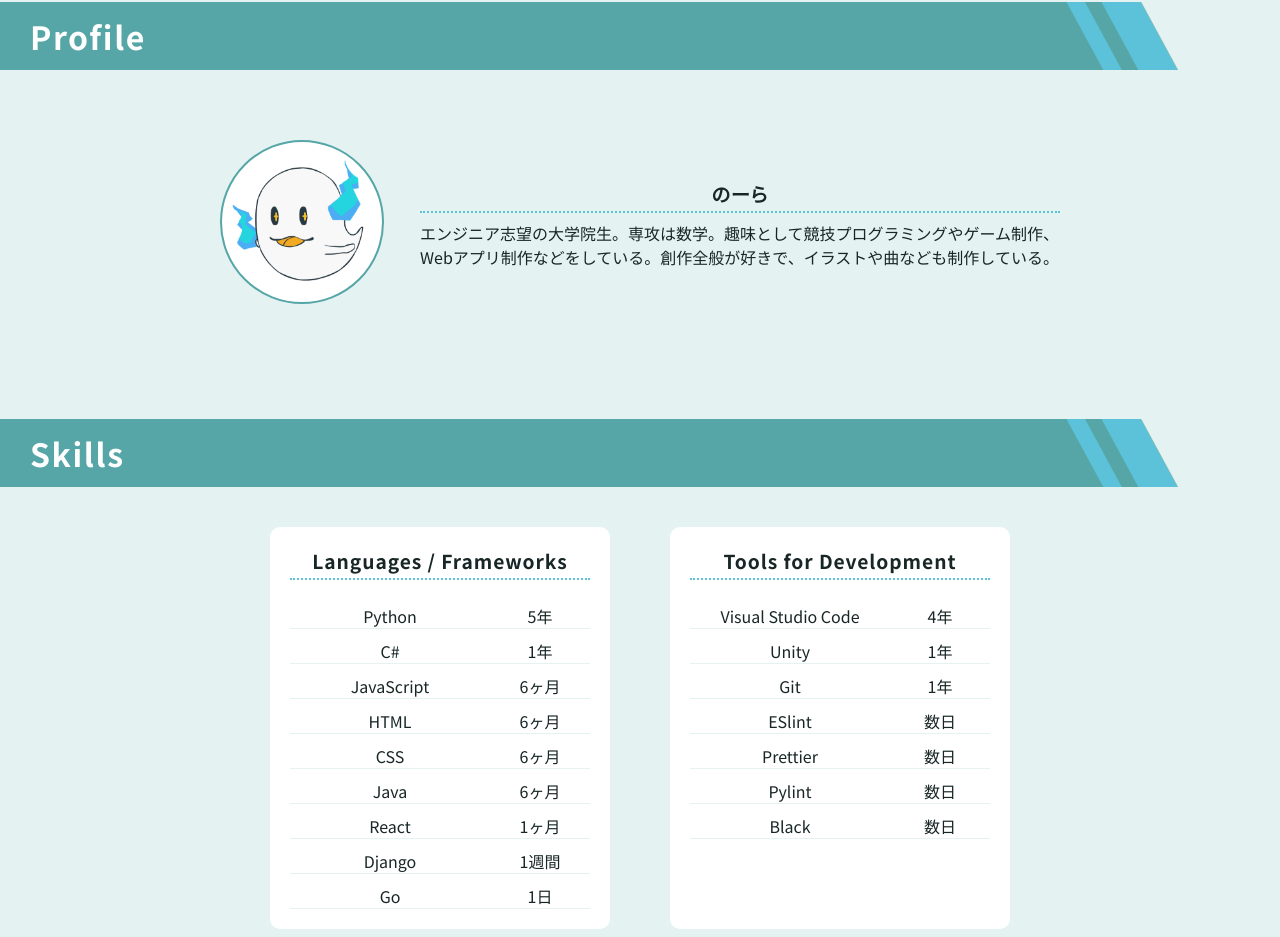
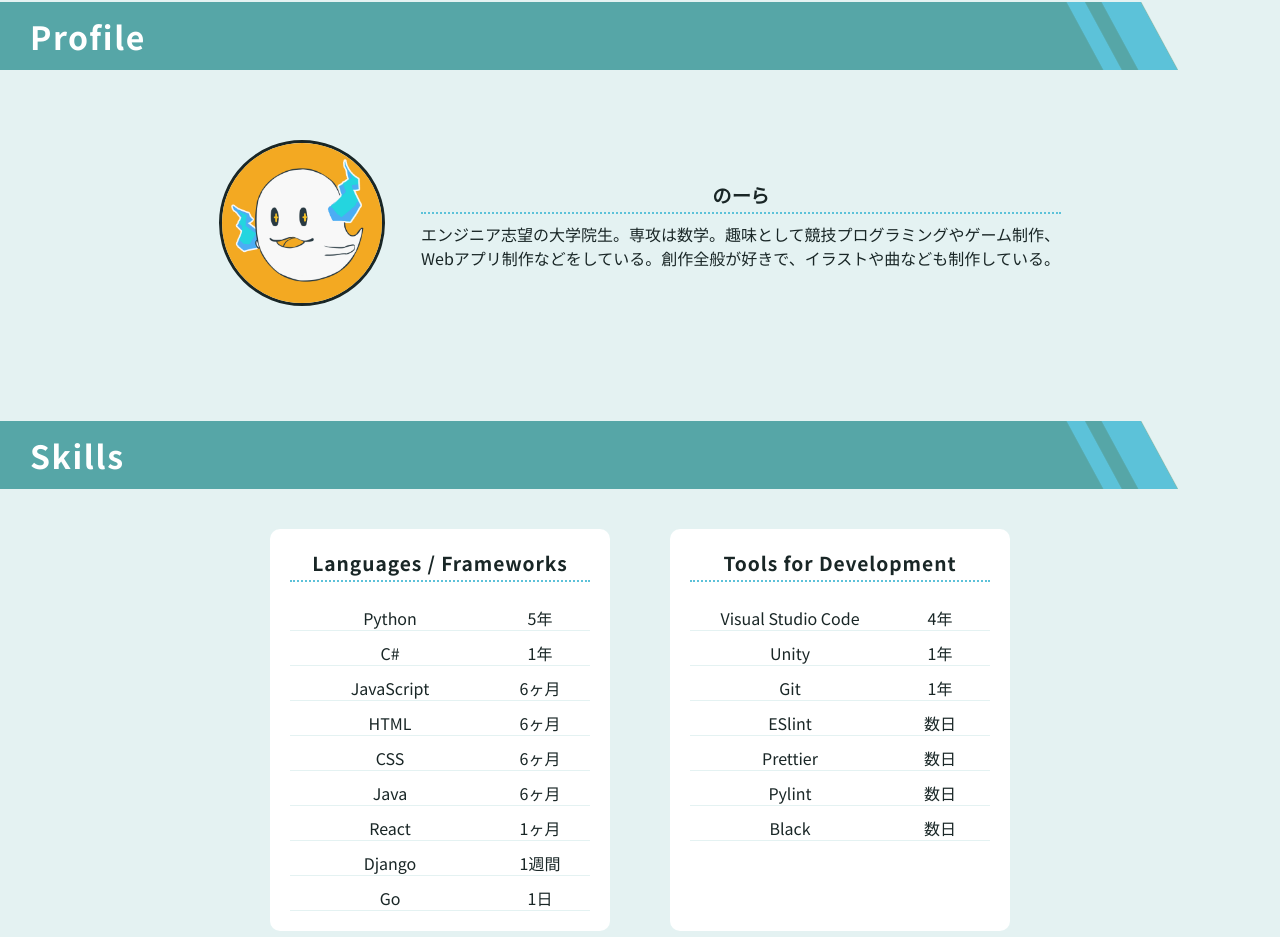
Before and after one commit to no-la/my-portfolio-for-2026, a React (Vite) app: page / in a window 1280 px wide. Shown: the part 773-1710 px from the top of the page. Built offline with nearby package versions, Linux system fonts and the light colour scheme.

Commit message:
change profile icon

```diff
--- a/index.html
+++ b/index.html
@@ -5,7 +5,7 @@
     <link
       rel="icon"
       type="image/png"
-      href="src/assets/sample/images/tiwahu.png"
+      href="images/obake.jpg"
     />
     <meta
       name="viewport"
--- a/src/app/my-profile/my-profile.jsx
+++ b/src/app/my-profile/my-profile.jsx
@@ -6,7 +6,7 @@ import CardHeader from '../../components/card-header/card-header';
 import datas from '../../assets/data/my-profile.json';
 
 const imgSize = '160px';
-const wrapStyle = css`
+const wrapStyle = (theme) => css`
   display: flex;
   padding: 30px 100px;
   align-items: center;
@@ -17,9 +17,7 @@ const wrapStyle = css`
 const imgStyle = (theme) => css`
   width: ${imgSize};
   height: ${imgSize};
-  /* padding: 12px; */
-  border: 2px solid ${theme.colors.primary};
-  /* border: 1px solid ${theme.colors.black}; */
+  border: 3px solid ${theme.colors.black};
   border-radius: 100px;
   background-color: ${theme.colors.white};
 `;
--- a/src/assets/data/my-profile.json
+++ b/src/assets/data/my-profile.json
@@ -3,5 +3,5 @@
   "text": [
     "エンジニア志望の大学院生。専攻は数学。趣味として競技プログラミングやゲーム制作、Webアプリ制作などをしている。創作全般が好きで、イラストや曲なども制作している。"
   ],
-  "image": "images/obake.png"
+  "image": "images/obake.jpg"
 }
```
Also changed, not shown: public/images/obake.jpg (added).
